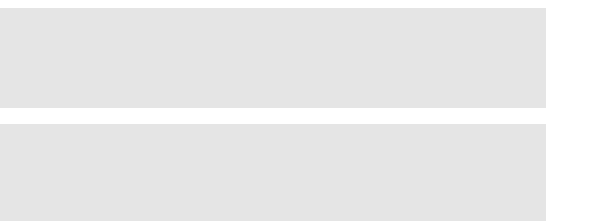
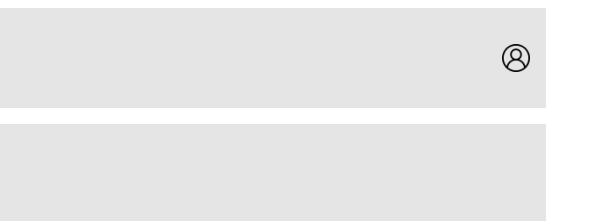
Before and after one commit to aygina/figma6, a plain HTML site: page index.html in a window 1280 px wide. Shown: the top 221 px of the page, 678-1280 px from the left. Drawn offline with Linux system fonts and the light colour scheme.

Commit message:
иконка + фон

```diff
--- a/index.html
+++ b/index.html
@@ -27,12 +27,9 @@
                 <img id="logo" src="src/images/logo.svg" width="100%" height="100%" alt="logo">
             </div>
 
-            <!-- <div class="icon">
-                <div class="icon1">
-                    <img id="icon1" src="src/images/man1png.png" alt="icon1"></div>
-                <div class="icon2">
-                    <img id="icon2" src="src/images/man2.png" alt="icon2"></div>
-            </div> -->
+            <div class="icon">
+                <img id="icon" src="src/images/icon.png" width="100%" height="100%" alt="icon">
+            </div>
         </header>
 
         <main class="main">
@@ -57,8 +54,6 @@
             <div class="board3">
                 <img id="board3" src="src/images/board3.svg" width="100%" height="100%" alt="board3">
             </div>
-
-
             <div class="name1">
                 Maple Board - Short
             </div>
@@ -68,12 +63,10 @@
             <div class="name3">
                 Maple Board - Wide
             </div>
-
-
         </main>
 
         <footer class="footer">
-            <section class="innerf1">	&copy; 2021 Kinn Home</section>
+            <section class="innerf1"> &copy; 2021 Kinn Home</section>
             <section class="innerf2">EXPLORE</section>
             <section class="innerf3">HELP</section>
             <section class="innerf4">
--- a/src/styles/style.css
+++ b/src/styles/style.css
@@ -47,6 +47,11 @@ nav {
 .icon {
     grid-row: 1 / 2;
     grid-column: 3 / 4;
+    width: 28px;
+    height: 28px;
+    display: grid;
+    align-self: center;
+    justify-self: end;
 }
 
 .main {
```
Also changed, not shown: src/images/icon.png (added).
